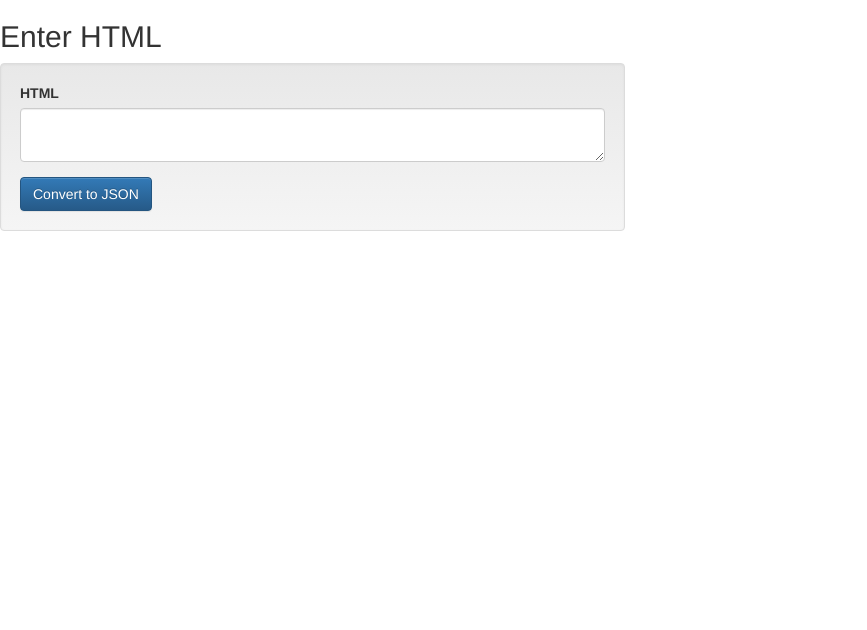
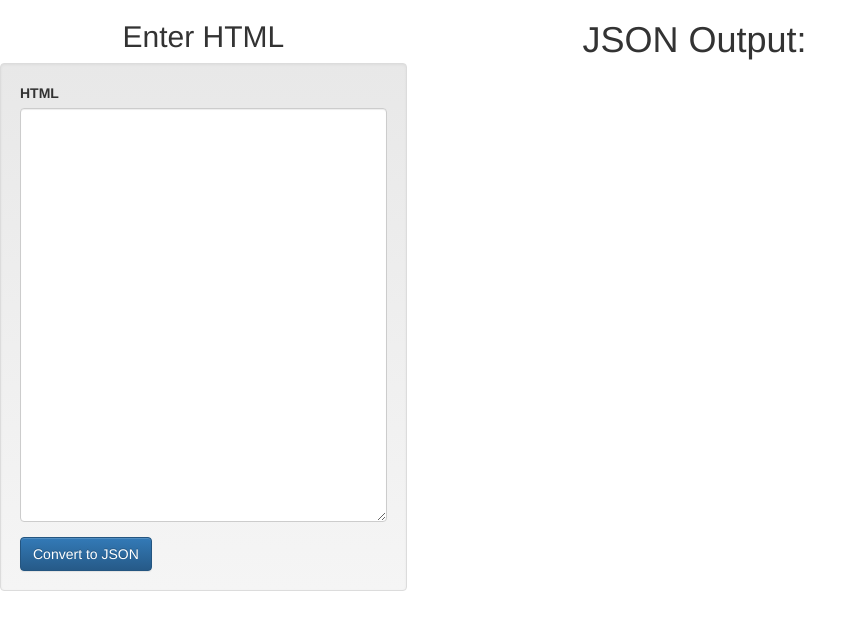
Before and after one commit to hunter-k/html_to_json, a website: page public/index.html in a window 1280 px wide. Shown: the whole page, without its empty margins (0-867 px from the left). Drawn offline with Linux system fonts and the light colour scheme.

Commit message:
added more functionaility and layout

```diff
--- a/converter.js
+++ b/converter.js
@@ -15,11 +15,13 @@ function converter (str) {
 		if (strArr[i]  === "s" && strArr[i + 1]  === "t" && strArr[i + 2]  === "a" && strArr[i + 3]  === "t" && strArr[i + 4]  === "e") {
 			var newWord = "";
 			for (var y = i + 7; ;y++) {
-				console.log(strArr[y]);
 				if (strArr[y] === "<" || strArr[y] === "\n") {break;}
 				newWord += strArr[y];
 			}
 			newWord.trim();
+			if(newWord.charAt(newWord.length - 1) === " ") {
+				newWord = newWord.substring(0, newWord.length - 2);
+			}
 			newObj.state = newWord;
 			output.push(newObj);
 			newObj = {};
--- a/public/index.html
+++ b/public/index.html
@@ -8,25 +8,25 @@
 
 	<link rel="stylesheet" href="lib/bootstrap-3.3.7-dist/css/bootstrap.min.css">
 	<link rel="stylesheet" href="lib/bootstrap-3.3.7-dist/css/bootstrap-theme.min.css">
-	<link rel="stylesheet" href="styles.css">
 </head>
 <body ng-app="htmlToJSON">
 	<div ng-controller="mainController" class="row">
 
-		<div class="container col-xs-6">
-			<h2>Enter HTML</h2>
+		<div class="container col-xs-12 col-md-4">
+			<h2 style="text-align: center;">Enter HTML</h2>
 
 			<form ng-submit="sendInput(formItem)" class="well">
 				<div class="form-group">
 					<label for="product-name">HTML</label>
-					<textarea class="form-control" id="html-text" required ng-model="formItem.htmlText"> </textarea>
+					<textarea rows="20" class="form-control" id="html-text" required ng-model="formItem.htmlText"> </textarea>
 				</div>
 				<button type="submit" class="btn btn-primary">Convert to JSON</button>
 			</form>
 		</div>
 
-		<div class="col-xs-6">
-		<h1>{{results}}</h1>
+		<div class="col-xs-6 col-md-5">
+			<h1 style="text-align: center;">JSON Output:</h1>
+			<h2>{{results}}</h2>
 		</div>
 
 
```
Also changed, not shown: server.js (+3 -4 lines).
